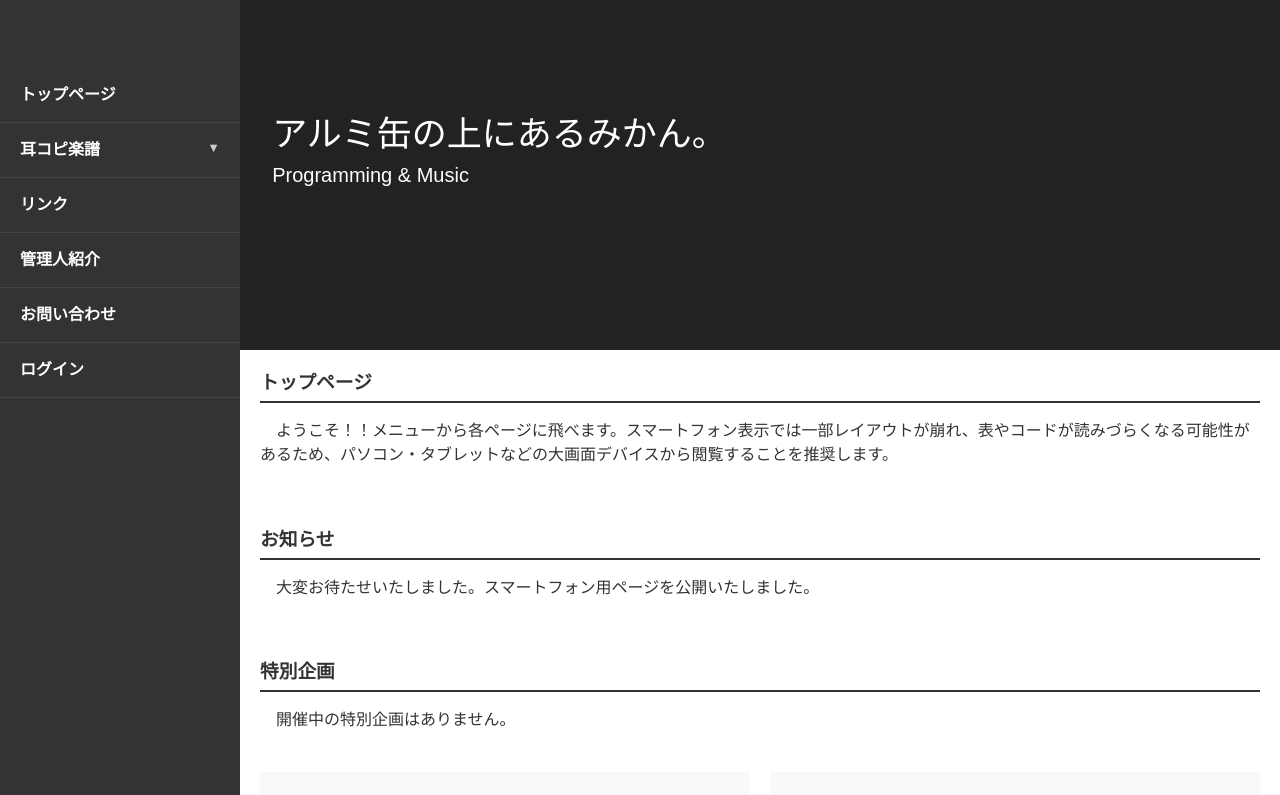
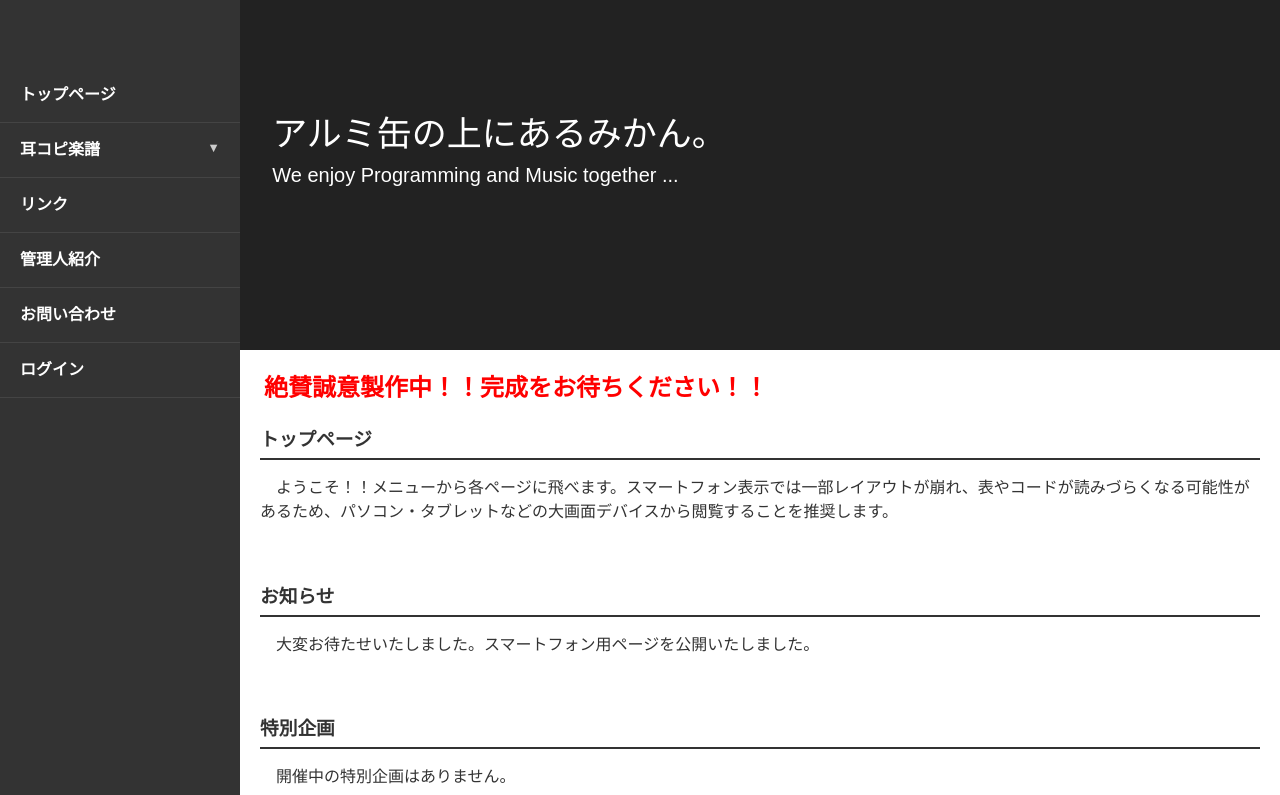
Before and after one commit to Alumin-mikan/Alumin-mikan.github.io, a plain HTML site: page index.html in a window 1280 px wide. Shown: the top 795 px of the page. Drawn offline with Linux system fonts and the light colour scheme.

Commit message:
公開版-修正

```diff
--- a/include/header.html
+++ b/include/header.html
@@ -1,3 +1,3 @@
 <div class="logo">
-  <a href="/index.html" title="アルミ缶の上にあるみかん。" rel="home"><table><td>アルミ缶の上にあるみかん。<span>Programming & Music</span></td></table</a>
+  <a href="/index.html" title="アルミ缶の上にあるみかん。" rel="home"><table><td>アルミ缶の上にあるみかん。<span>We enjoy Programming and Music together ...</span></td></table</a>
 </div>
--- a/index.html
+++ b/index.html
@@ -23,7 +23,7 @@
 	<meta property="og:locale" content="ja_JP">
 	<meta name="twitter:card" content="summary_large_image">
 	<meta name="twitter:site" content="@Alumin-mikan" />
-	<meta name="keywords" content="耳コピ, 妖怪ウォッチ, MineClaft, マイクラ, マインクラフト, 統合版, BE版, Java版, 楽譜">
+	<meta name="keywords" content="耳コピ, 妖怪ウォッチ, MineCraft, マイクラ, マインクラフト, 統合版, BE版, Java版, 楽譜">
 </head>
 
 <body>
@@ -33,6 +33,8 @@
 
 		<div class="main-contents">
 			<header id="header" role="banner"></header>
+
+			<h2 class="heading"><font color="red">　絶賛誠意製作中！！完成をお待ちください！！</font></h2>
 
 			<section class="content">
 				<h3 class="heading">トップページ</h3>
@@ -98,12 +100,14 @@
 						<h3>GitHub</h3>
 						<p>現在は個人利用のみですが、今後の公開などで利用する可能性もありますのでお見知りおきを。</p>
 						<img src="/images/banners/GitHub_Logo.png" alt="GitHubバナー">
-						<p class="readmore"><a href="https://github.com/Alumin-mikan" target="_blank">GitHubアカウントへ（外部リンク）</a>
+						<p class="readmore"><a href="https://github.com/Alumin-mikan"
+								target="_blank">GitHubアカウントへ（外部リンク）</a>
 						</p>
 						<h3>Quita</h3>
 						<p>現在は個人利用のみですが、今後の公開などで利用する可能性もありますのでお見知りおきを。</p>
 						<img src="/images/banners/logo-background-color.png" alt="Quitaバナー">
-						<p class="readmore"><a href="https://qiita.com/Alumin-mikan" target="_blank">Quitaアカウントへ（外部リンク）</a>
+						<p class="readmore"><a href="https://qiita.com/Alumin-mikan"
+								target="_blank">Quitaアカウントへ（外部リンク）</a>
 						</p>
 					</div>
 				</article>
```
